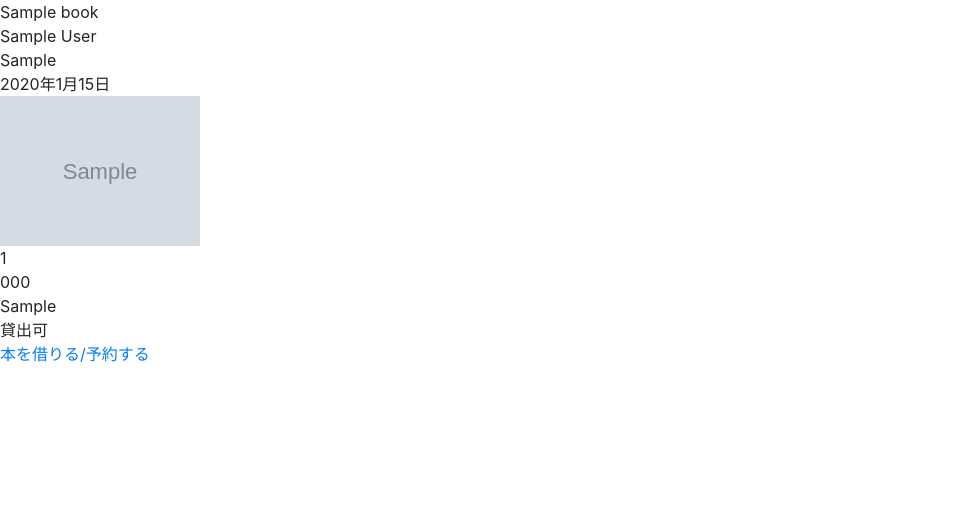
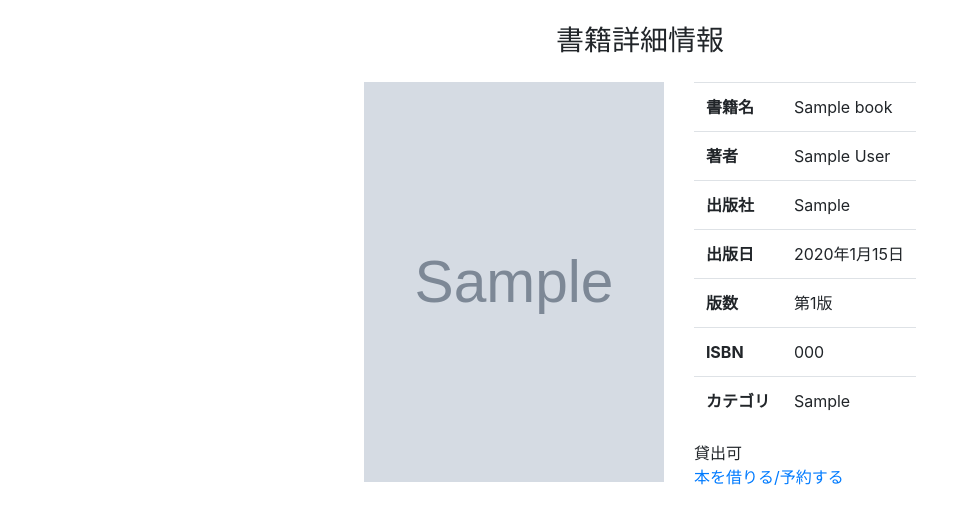
Before and after one commit to imuraa/portfolio, a Django app: page /library/book_detail/1 in a window 1280 px wide. Shown: the part 56-580 px from the top of the page, without its empty margins (0-979 px from the left). Run offline with Django 4.2, Linux system fonts and the light colour scheme; a user stored in the database is signed in; tables that the repository leaves empty hold one stand-in row (values such as "Sample post"); grey boxes marked "Sample" are stand-in pictures; some libraries are stand-ins or nearby versions.

Commit message:
20231220-1

```diff
--- a/project/library/templates/library/book_detail.html
+++ b/project/library/templates/library/book_detail.html
@@ -5,20 +5,40 @@
 
 {% block content %}
 
-<div>{{ book.title }}</div>
-<div>{{ book.author }}</div>
-<div>{{ book.publisher }}</div>
-<div>{{ book.pub_date }}</div>
+<h3 class="text-center mt-4">書籍詳細情報</h3>
+<div class="container d-flex justify-content-center mt-4">
+
+    <div class="row">
+    <div class="col">
+
     {% if book.image_url %}
-<div><img src="{{ book.image_url }}" style="width:200px; height:auto;"></div>
+    <div><img src="{{ book.image_url }}" style="width:300px; height:400px;"></div>
     {% else %}
     <div><img src="{% static 'library/images/no_image.jpg' %}" style="width:200px; height:auto;"></div>
     {% endif %}
-<div>{{ book.version }}</div>
-<div>{{ book.isbn }}</div>
-<div>{{ book.category }}</div>
+
+    </div>
+
+    <div class="col">
+
+    <table class="table">
+        <tr><th>書籍名</th><td>{{ book.title }}</td></tr>
+        <tr><th>著者</th><td>{{ book.author }}</td></tr>
+        <tr><th>出版社</th><td>{{ book.publisher }}</td></tr>
+        <tr><th>出版日</th><td>{{ book.pub_date }}</td></tr>
+        <tr><th>版数</th><td>第{{ book.version }}版</td></tr>
+        <tr><th>ISBN</th><td>{{ book.isbn }}</td></tr>
+        <tr><th>カテゴリ</th><td>{{ book.category }}</td></tr>
+    </table>
+
+
+
     <div>{{ status }}</div>
 
     <a href="{% url 'set_period' book.id %}">本を借りる/予約する</a>
 
+</div>
+</div>
+</div>
+
 {% endblock %}
```
Also changed, not shown: project/library/templates/library/confirm_reservation.html (+6 -6 lines), project/library/templates/library/reservation_completed.html (+10 -4 lines), project/library/templates/library/set_period.html (+10 -5 lines), project/library/views.py (+8 -4 lines). Lines whose indentation alone changed are shown as unchanged.
